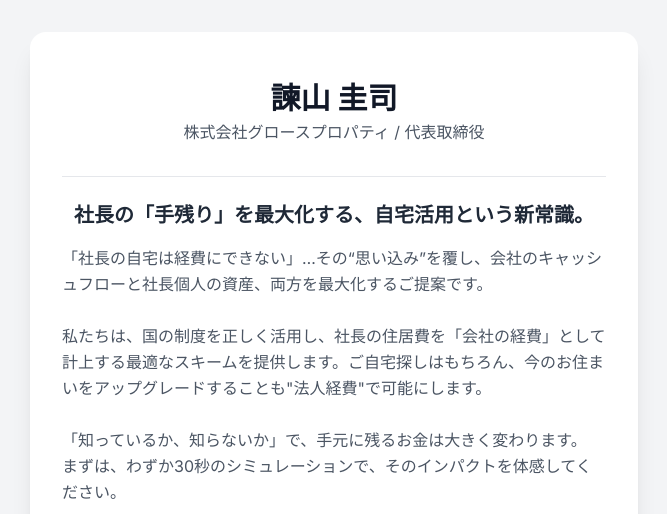
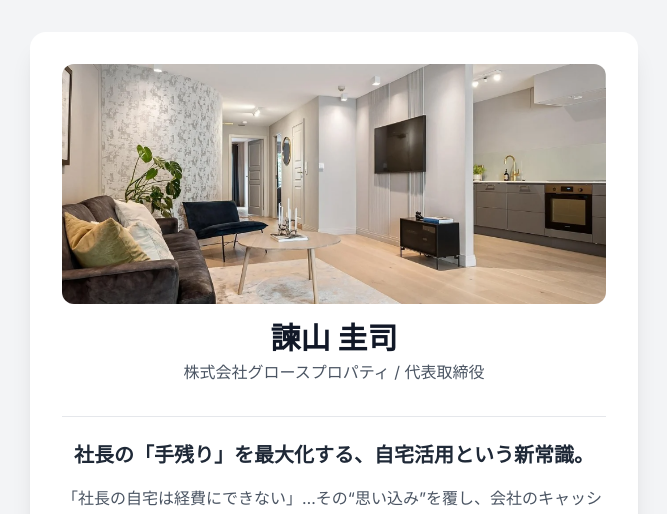
Before and after one commit to growthproperty/introduction, a plain HTML site: page index.html in a window 1280 px wide. Shown: the top 514 px of the page, without its empty margins (306-973 px from the left). Drawn offline with nearby package versions, Linux system fonts and the light colour scheme.

Commit message:
Update index.html

```diff
--- a/index.html
+++ b/index.html
@@ -3,7 +3,7 @@
 <head>
     <meta charset="UTF-8">
     <meta name="viewport" content="width=device-width, initial-scale=1.0">
-    <title>諫山圭司 プロフィール</title>
+    <title>諌山圭司 プロフィール</title>
     <script src="https://cdn.tailwindcss.com"></script>
     <link rel="stylesheet" href="https://cdnjs.cloudflare.com/ajax/libs/font-awesome/6.4.0/css/all.min.css">
     <link rel="preconnect" href="https://fonts.googleapis.com">
@@ -22,7 +22,9 @@
 
         <!-- メインプロフィールカード -->
         <div class="bg-white dark:bg-gray-800 rounded-2xl shadow-xl p-6 sm:p-8 text-center">
-
+            <!-- トップ画像（自宅画像） -->
+            <img src="assets/images/自宅画像.png" alt="自宅の写真"
+                 class="w-full h-48 sm:h-60 object-cover rounded-xl mb-4" loading="lazy">
             <!-- 氏名と肩書 -->
             <h1 class="text-3xl font-bold text-gray-900 dark:text-white mt-4">諫山 圭司</h1>
             <p class="text-md text-gray-600 dark:text-gray-400 mt-1">株式会社グロースプロパティ / 代表取締役</p>
```
